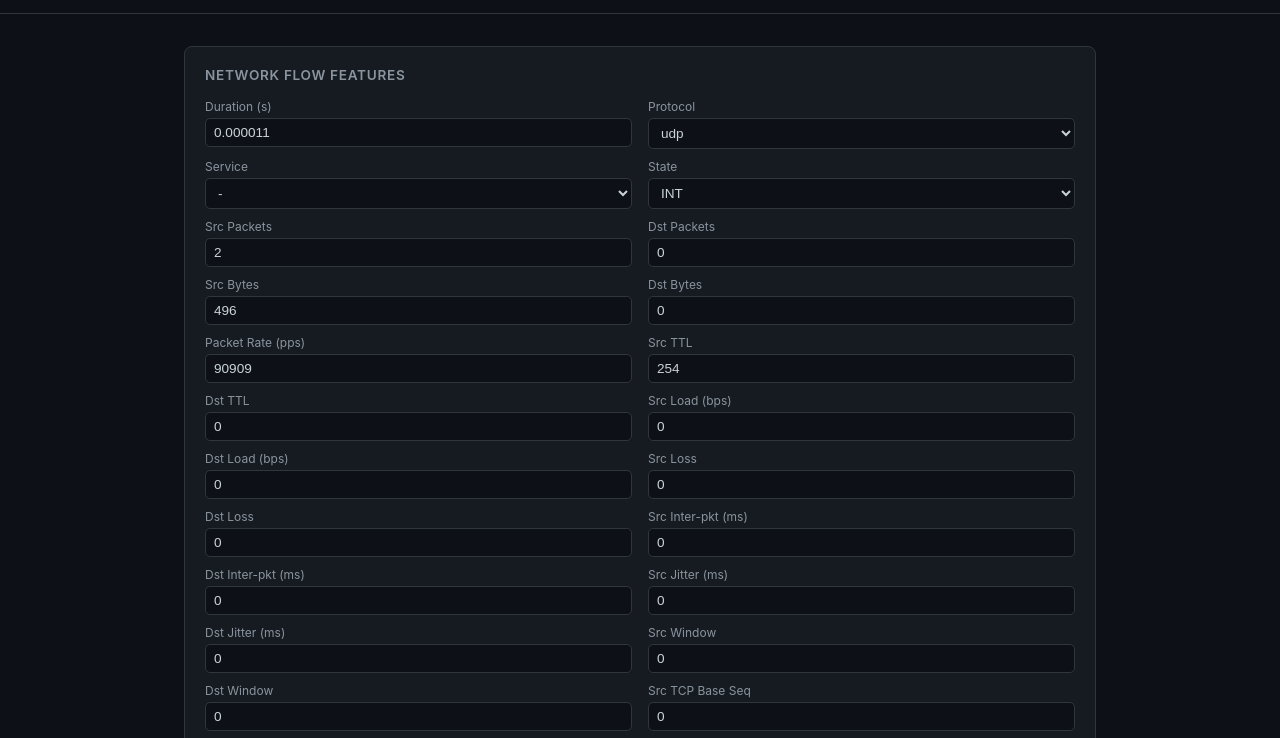
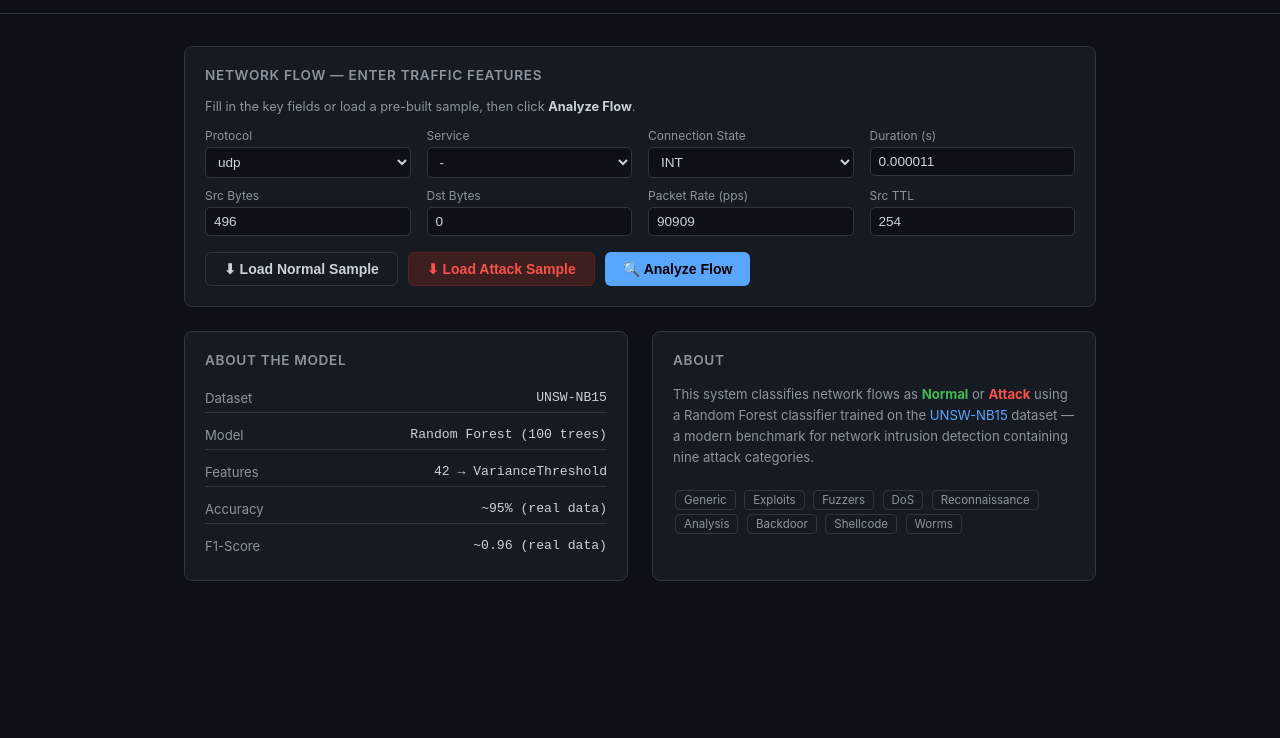
Before and after one commit to HarshdeepAthawale/nids-aiml, a plain HTML site: page frontend/index.html in a window 1280 px wide. Shown: the part 47-785 px from the top of the page. Drawn offline with Linux system fonts and the light colour scheme.

Commit message:
Simplify frontend: 8 key fields instead of 42, cleaner demo UI

```diff
--- a/frontend/index.html
+++ b/frontend/index.html
@@ -74,9 +74,10 @@
     /* ── Form ── */
     .field-grid {
       display: grid;
-      grid-template-columns: 1fr 1fr;
+      grid-template-columns: 1fr 1fr 1fr 1fr;
       gap: 10px 16px;
     }
+    @media (max-width: 700px) { .field-grid { grid-template-columns: 1fr 1fr; } }
     .field label {
       display: block;
       font-size: 0.75rem;
@@ -216,20 +217,17 @@
 
   <!-- Input card -->
   <div class="card" style="grid-column: 1 / -1;">
-    <div class="card-title">Network Flow Features</div>
+    <div class="card-title">Network Flow — Enter Traffic Features</div>
+    <p style="font-size:0.8rem;color:var(--muted);margin-bottom:14px;">
+      Fill in the key fields or load a pre-built sample, then click <strong style="color:var(--text)">Analyze Flow</strong>.
+    </p>
     <div class="field-grid" id="feature-grid">
       <!-- populated by JS -->
     </div>
     <div class="btn-row">
-      <button class="btn btn-primary" onclick="predict()">
-        Analyze Flow
-      </button>
-      <button class="btn btn-secondary" onclick="loadSample('normal')">
-        Sample: Normal
-      </button>
-      <button class="btn btn-attack" onclick="loadSample('attack')">
-        Sample: Attack
-      </button>
+      <button class="btn btn-secondary" onclick="loadSample('normal')">⬇ Load Normal Sample</button>
+      <button class="btn btn-attack"    onclick="loadSample('attack')">⬇ Load Attack Sample</button>
+      <button class="btn btn-primary"   onclick="predict()">🔍 Analyze Flow</button>
     </div>
   </div>
 
@@ -293,51 +291,31 @@
 <script>
   const API = 'http://localhost:8000';
 
-  // ── Feature schema ──────────────────────────────────────────────────────────
+  // ── Visible fields (key 8 for the demo) ────────────────────────────────────
   const FIELDS = [
-    { key: 'dur',               label: 'Duration (s)',         type: 'number', step: '0.000001', def: 0.000011 },
-    { key: 'proto',             label: 'Protocol',             type: 'select', opts: ['udp','tcp','arp','ospf','icmp','igmp','sctp','unas'], def: 'udp' },
-    { key: 'service',           label: 'Service',              type: 'select', opts: ['-','http','ftp','smtp','ssh','dns','ftp-data','irc','pop3','snmp','ssl','dhcp','radius'], def: '-' },
-    { key: 'state',             label: 'State',                type: 'select', opts: ['INT','FIN','CON','REQ','RST','URH','URN','PAR','ECO','ECR','TST','MAS','TXD','URP','no'], def: 'INT' },
-    { key: 'spkts',             label: 'Src Packets',          type: 'number', step: '1',       def: 2 },
-    { key: 'dpkts',             label: 'Dst Packets',          type: 'number', step: '1',       def: 0 },
-    { key: 'sbytes',            label: 'Src Bytes',            type: 'number', step: '1',       def: 496 },
-    { key: 'dbytes',            label: 'Dst Bytes',            type: 'number', step: '1',       def: 0 },
-    { key: 'rate',              label: 'Packet Rate (pps)',    type: 'number', step: '0.01',    def: 90909.0 },
-    { key: 'sttl',              label: 'Src TTL',              type: 'number', step: '1',       def: 254 },
-    { key: 'dttl',              label: 'Dst TTL',              type: 'number', step: '1',       def: 0 },
-    { key: 'sload',             label: 'Src Load (bps)',       type: 'number', step: '0.1',     def: 0 },
-    { key: 'dload',             label: 'Dst Load (bps)',       type: 'number', step: '0.1',     def: 0 },
-    { key: 'sloss',             label: 'Src Loss',             type: 'number', step: '1',       def: 0 },
-    { key: 'dloss',             label: 'Dst Loss',             type: 'number', step: '1',       def: 0 },
-    { key: 'sinpkt',            label: 'Src Inter-pkt (ms)',   type: 'number', step: '0.001',   def: 0 },
-    { key: 'dinpkt',            label: 'Dst Inter-pkt (ms)',   type: 'number', step: '0.001',   def: 0 },
-    { key: 'sjit',              label: 'Src Jitter (ms)',      type: 'number', step: '0.001',   def: 0 },
-    { key: 'djit',              label: 'Dst Jitter (ms)',      type: 'number', step: '0.001',   def: 0 },
-    { key: 'swin',              label: 'Src Window',           type: 'number', step: '1',       def: 0 },
-    { key: 'dwin',              label: 'Dst Window',           type: 'number', step: '1',       def: 0 },
-    { key: 'stcpb',             label: 'Src TCP Base Seq',     type: 'number', step: '1',       def: 0 },
-    { key: 'dtcpb',             label: 'Dst TCP Base Seq',     type: 'number', step: '1',       def: 0 },
-    { key: 'tcprtt',            label: 'TCP RTT (s)',          type: 'number', step: '0.0001',  def: 0 },
-    { key: 'synack',            label: 'SYN→ACK (s)',          type: 'number', step: '0.0001',  def: 0 },
-    { key: 'ackdat',            label: 'ACK→Data (s)',         type: 'number', step: '0.0001',  def: 0 },
-    { key: 'smean',             label: 'Src Mean Pkt Size',    type: 'number', step: '1',       def: 248 },
-    { key: 'dmean',             label: 'Dst Mean Pkt Size',    type: 'number', step: '1',       def: 0 },
-    { key: 'trans_depth',       label: 'HTTP Depth',           type: 'number', step: '1',       def: 0 },
-    { key: 'response_body_len', label: 'HTTP Body Len',        type: 'number', step: '1',       def: 0 },
-    { key: 'ct_srv_src',        label: 'ct_srv_src',           type: 'number', step: '1',       def: 1 },
-    { key: 'ct_state_ttl',      label: 'ct_state_ttl',         type: 'number', step: '1',       def: 2 },
-    { key: 'ct_dst_ltm',        label: 'ct_dst_ltm',           type: 'number', step: '1',       def: 1 },
-    { key: 'ct_src_dport_ltm',  label: 'ct_src_dport_ltm',     type: 'number', step: '1',       def: 1 },
-    { key: 'ct_dst_sport_ltm',  label: 'ct_dst_sport_ltm',     type: 'number', step: '1',       def: 1 },
-    { key: 'ct_dst_src_ltm',    label: 'ct_dst_src_ltm',       type: 'number', step: '1',       def: 2 },
-    { key: 'is_ftp_login',      label: 'FTP Login (0/1)',      type: 'number', step: '1',       def: 0 },
-    { key: 'ct_ftp_cmd',        label: 'ct_ftp_cmd',           type: 'number', step: '1',       def: 0 },
-    { key: 'ct_flw_http_mthd',  label: 'ct_flw_http_mthd',    type: 'number', step: '1',       def: 0 },
-    { key: 'ct_src_ltm',        label: 'ct_src_ltm',           type: 'number', step: '1',       def: 1 },
-    { key: 'ct_srv_dst',        label: 'ct_srv_dst',           type: 'number', step: '1',       def: 2 },
-    { key: 'is_sm_ips_ports',   label: 'Same IPs/Ports (0/1)', type: 'number', step: '1',       def: 0 },
+    { key: 'proto',   label: 'Protocol',          type: 'select', opts: ['udp','tcp','arp','icmp','igmp','sctp','unas','ospf'], def: 'udp' },
+    { key: 'service', label: 'Service',            type: 'select', opts: ['-','http','ftp','smtp','ssh','dns','ssl','dhcp','radius'], def: '-' },
+    { key: 'state',   label: 'Connection State',   type: 'select', opts: ['INT','FIN','CON','REQ','RST'], def: 'INT' },
+    { key: 'dur',     label: 'Duration (s)',        type: 'number', step: '0.000001', def: 0.000011 },
+    { key: 'sbytes',  label: 'Src Bytes',           type: 'number', step: '1',        def: 496 },
+    { key: 'dbytes',  label: 'Dst Bytes',           type: 'number', step: '1',        def: 0 },
+    { key: 'rate',    label: 'Packet Rate (pps)',   type: 'number', step: '0.01',     def: 90909.0 },
+    { key: 'sttl',    label: 'Src TTL',             type: 'number', step: '1',        def: 254 },
   ];
+
+  // ── All 42 defaults sent silently with every request ─────────────────────
+  const DEFAULTS = {
+    dur: 0.000011, proto: 'udp', service: '-', state: 'INT',
+    spkts: 2, dpkts: 0, sbytes: 496, dbytes: 0,
+    rate: 90909.0, sttl: 254, dttl: 0, sload: 0.0, dload: 0.0,
+    sloss: 0, dloss: 0, sinpkt: 0.0, dinpkt: 0.0,
+    sjit: 0.0, djit: 0.0, swin: 0, stcpb: 0, dtcpb: 0, dwin: 0,
+    tcprtt: 0.0, synack: 0.0, ackdat: 0.0, smean: 248, dmean: 0,
+    trans_depth: 0, response_body_len: 0, ct_srv_src: 1, ct_state_ttl: 2,
+    ct_dst_ltm: 1, ct_src_dport_ltm: 1, ct_dst_sport_ltm: 1, ct_dst_src_ltm: 2,
+    is_ftp_login: 0, ct_ftp_cmd: 0, ct_flw_http_mthd: 0, ct_src_ltm: 1,
+    ct_srv_dst: 2, is_sm_ips_ports: 0,
+  };
 
   // ── Build form ──────────────────────────────────────────────────────────────
   function buildForm() {
@@ -369,7 +347,8 @@
   }
 
   function getPayload() {
-    const p = {};
+    // Start from defaults, then override with whatever the user changed
+    const p = { ...DEFAULTS };
     FIELDS.forEach(f => {
       const el = document.getElementById(f.key);
       p[f.key] = f.type === 'select' ? el.value : Number(el.value);
```
